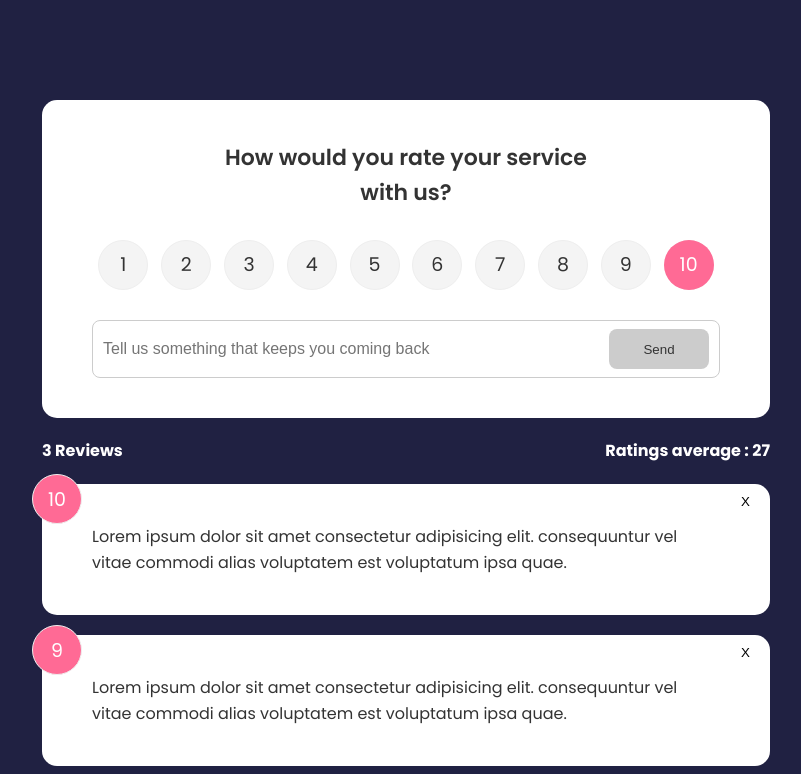
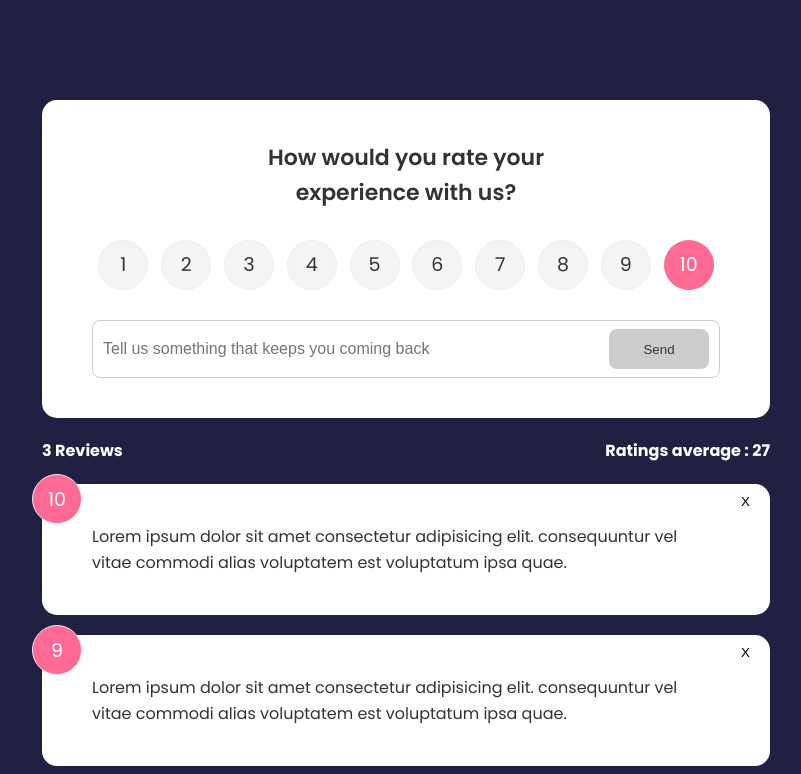
Before and after one commit to Ayu5h5hakya/svelte-startup, a Svelte app: page / in a window 1280 px wide. Shown: the top 774 px of the page, without its empty margins (234-1035 px from the left). Built offline with nearby package versions, Linux system fonts and the light colour scheme.

Commit message:
service -> experience

```diff
--- a/src/components/FeedbackForm.svelte
+++ b/src/components/FeedbackForm.svelte
@@ -41,7 +41,7 @@
 
 <Card>
   <header>
-    <h2>How would you rate your service with us?</h2>
+    <h2>How would you rate your experience with us?</h2>
   </header>
   <RatingSelect on:rating-select={handleSelect} />
   <form on:submit|preventDefault={handleSubmit}>
```
